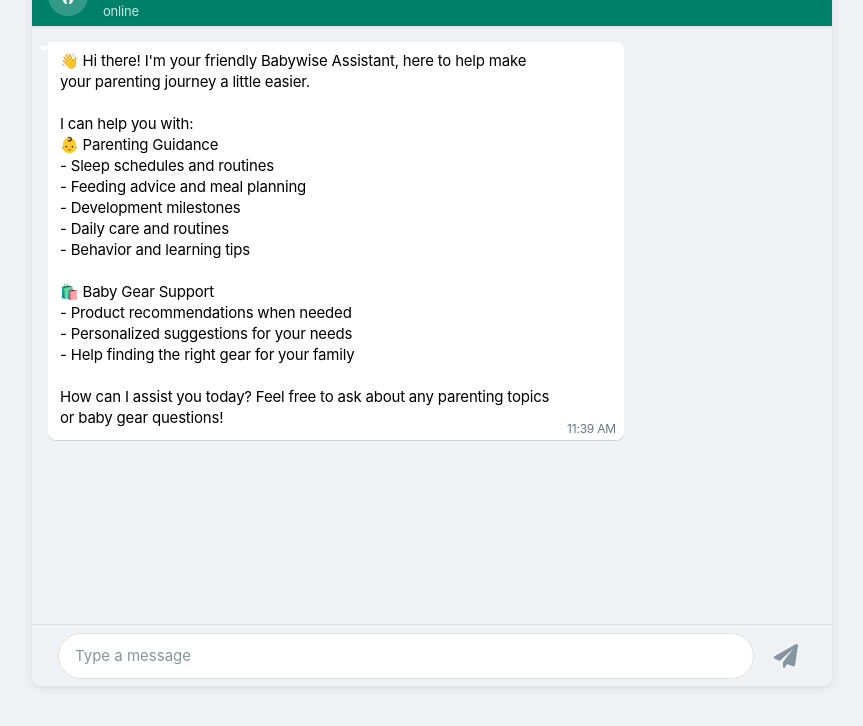
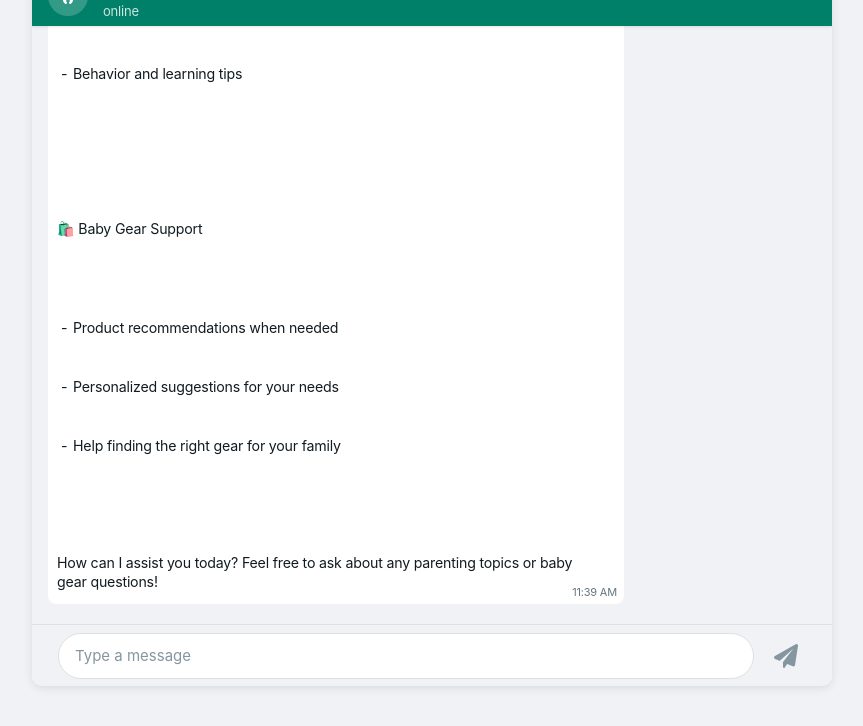
Before and after one commit to Aviv972/babywise, a plain HTML site: page src/static/index.html in a window 1280 px wide. Shown: the part 74-800 px from the top of the page, without its empty margins (208-1071 px from the left). Drawn offline with Linux system fonts and the light colour scheme.

Commit message:
Fixed message bubbles and welcome message layout

```diff
--- a/src/static/index.html
+++ b/src/static/index.html
@@ -114,20 +114,19 @@
         .message {
             max-width: 75%;
             margin-bottom: 4px;
-            padding: 8px 12px;
-            border-radius: 7.5px;
+            padding: 6px 7px 8px 9px;
+            border-radius: 8px;
             position: relative;
             word-wrap: break-word;
-            font-size: 15px;
-            line-height: 1.4;
-            color: #000000;
-            box-shadow: 0 1px 0.5px rgba(0,0,0,0.13);
+            font-size: 14.2px;
+            line-height: 19px;
+            color: #111B21;
         }
 
         .message-content {
             white-space: pre-wrap;
-            padding-right: 52px;
-            padding-bottom: 4px;
+            padding-right: 40px;
+            padding-bottom: 5px;
         }
 
         .user {
@@ -137,24 +136,22 @@
         }
 
         .user + .user {
-            margin-top: 2px;
+            margin-top: 1px;
         }
 
         .assistant + .assistant {
-            margin-top: 2px;
+            margin-top: 1px;
         }
 
         .user::before {
             content: '';
             position: absolute;
-            top: 0;
+            top: -1px;
             right: -8px;
             width: 8px;
-            height: 8px;
+            height: 13px;
             background: var(--user-msg-bg);
             clip-path: polygon(0 0, 100% 100%, 0 100%);
-            transform: rotate(-45deg);
-            border-radius: 0 0 0 4px;
         }
 
         .assistant {
@@ -166,24 +163,22 @@
         .assistant::before {
             content: '';
             position: absolute;
-            top: 0;
+            top: -1px;
             left: -8px;
             width: 8px;
-            height: 8px;
+            height: 13px;
             background: var(--assistant-msg-bg);
             clip-path: polygon(0 100%, 100% 0, 100% 100%);
-            transform: rotate(45deg);
-            border-radius: 0 0 4px 0;
         }
 
         .message-timestamp {
             position: absolute;
             bottom: 4px;
-            right: 8px;
-            font-size: 12px;
+            right: 7px;
+            font-size: 11px;
             color: var(--message-timestamp-color);
             line-height: 15px;
-            font-family: -apple-system, BlinkMacSystemFont, "Segoe UI", Roboto, Helvetica, Arial, sans-serif;
+            font-family: inherit;
         }
 
         .typing-indicator {
@@ -317,7 +312,48 @@
         /* Spacing between different sender groups */
         .user + .assistant,
         .assistant + .user {
-            margin-top: 12px;
+            margin-top: 8px;
+        }
+
+        /* Welcome message specific styling */
+        .welcome-message {
+            display: flex;
+            flex-direction: column;
+            gap: 8px;
+        }
+
+        .welcome-message h2 {
+            font-size: 14.2px;
+            font-weight: normal;
+            margin-bottom: 8px;
+        }
+
+        .welcome-message ul {
+            list-style: none;
+            padding-left: 0;
+        }
+
+        .welcome-message li {
+            margin-bottom: 2px;
+            padding-left: 16px;
+            position: relative;
+        }
+
+        .welcome-message li::before {
+            content: "-";
+            position: absolute;
+            left: 4px;
+        }
+
+        .welcome-message .section {
+            margin-bottom: 12px;
+        }
+
+        .welcome-message .section-title {
+            margin-bottom: 4px;
+            display: flex;
+            align-items: center;
+            gap: 4px;
         }
     </style>
 </head>
--- a/src/static/script.js
+++ b/src/static/script.js
@@ -18,11 +18,49 @@
 
     // Add welcome message
     function addWelcomeMessage() {
-        const welcomeData = {
-            type: "answer",
-            text: "👋 Hi there! I'm your friendly Babywise Assistant, here to help make your parenting journey a little easier.\n\nI can help you with:\n👶 Parenting Guidance\n- Sleep schedules and routines\n- Feeding advice and meal planning\n- Development milestones\n- Daily care and routines\n- Behavior and learning tips\n\n🛍️ Baby Gear Support\n- Product recommendations when needed\n- Personalized suggestions for your needs\n- Help finding the right gear for your family\n\nHow can I assist you today? Feel free to ask about any parenting topics or baby gear questions!"
-        };
-        addMessage(welcomeData, 'assistant');
+        const welcomeHtml = `
+<div class="welcome-message">
+    <h2>👋 Hi there! I'm your friendly Babywise Assistant, here to help make your parenting journey a little easier.</h2>
+
+    <div class="section">
+        <div class="section-title">😊 Parenting Guidance</div>
+        <ul>
+            <li>Sleep schedules and routines</li>
+            <li>Feeding advice and meal planning</li>
+            <li>Development milestones</li>
+            <li>Daily care and routines</li>
+            <li>Behavior and learning tips</li>
+        </ul>
+    </div>
+
+    <div class="section">
+        <div class="section-title">🛍️ Baby Gear Support</div>
+        <ul>
+            <li>Product recommendations when needed</li>
+            <li>Personalized suggestions for your needs</li>
+            <li>Help finding the right gear for your family</li>
+        </ul>
+    </div>
+
+    <div>How can I assist you today? Feel free to ask about any parenting topics or baby gear questions!</div>
+</div>`;
+
+        const messageDiv = document.createElement('div');
+        messageDiv.className = 'message assistant';
+
+        const contentDiv = document.createElement('div');
+        contentDiv.className = 'message-content';
+        contentDiv.innerHTML = welcomeHtml;
+
+        messageDiv.appendChild(contentDiv);
+
+        const timestamp = document.createElement('div');
+        timestamp.className = 'message-timestamp';
+        timestamp.textContent = formatTimestamp(new Date());
+        messageDiv.appendChild(timestamp);
+
+        chatMessages.appendChild(messageDiv);
+        chatMessages.scrollTop = chatMessages.scrollHeight;
     }
 
     function formatTimestamp(date) {
```
